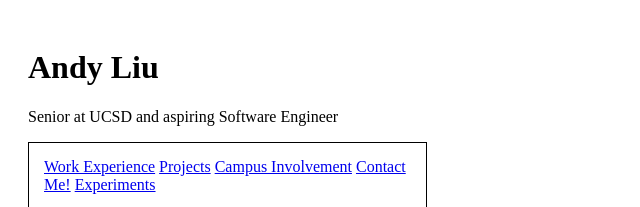
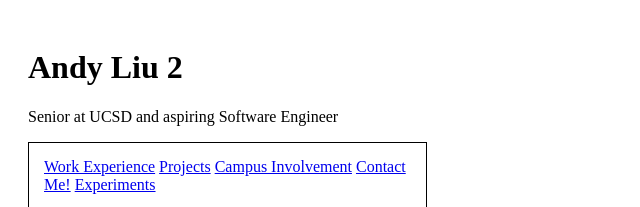
Before and after one commit to aandyliu46/portfolio, a plain HTML site: page index.html in a window 1280 px wide. Shown: the top 207 px of the page, 0-640 px from the left. Drawn offline with Linux system fonts and the light colour scheme.

Commit message:
trying change

```diff
--- a/index.html
+++ b/index.html
@@ -50,7 +50,7 @@
     <noscript>JavaScript is needed to run this site properly!</noscript>
     <header>
         <hgroup>
-            <h1>Andy Liu</h1>
+            <h1>Andy Liu 2</h1>
             <p>Senior at UCSD and aspiring Software Engineer</p>
         </hgroup>
         <spacing-it>
```
